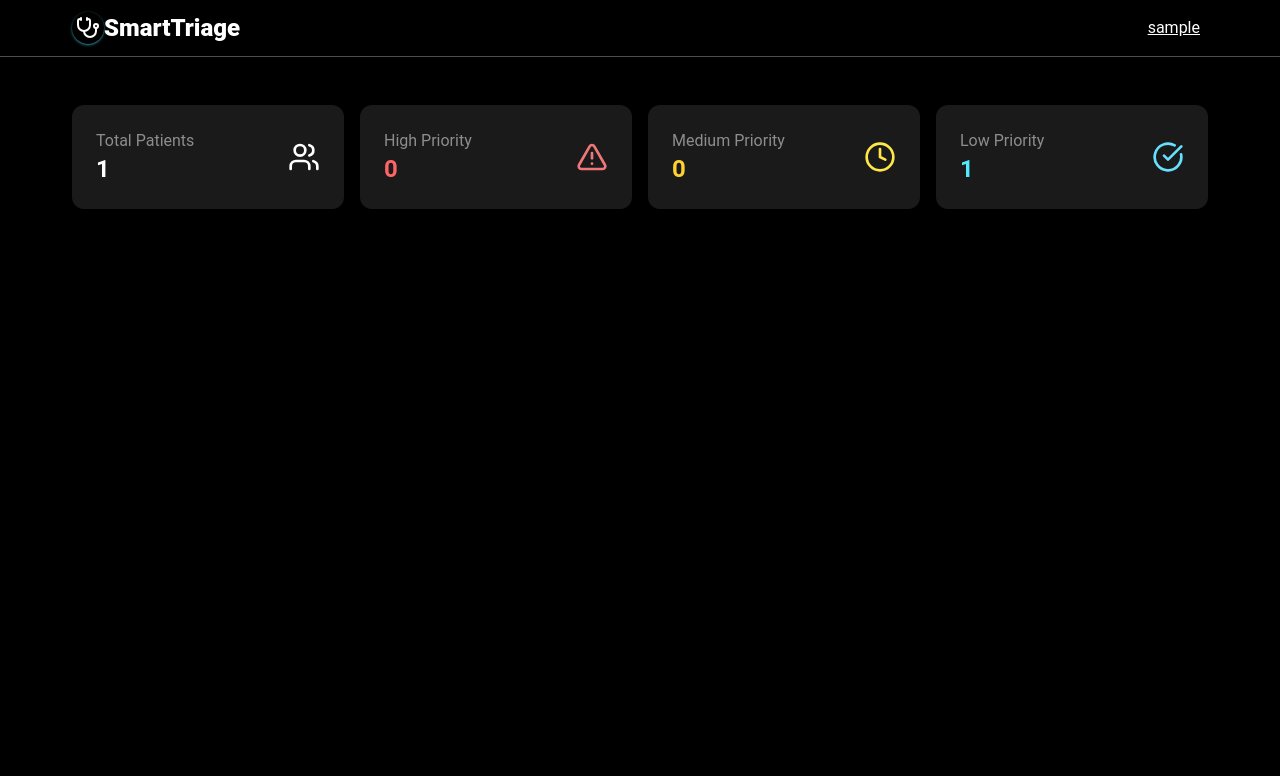
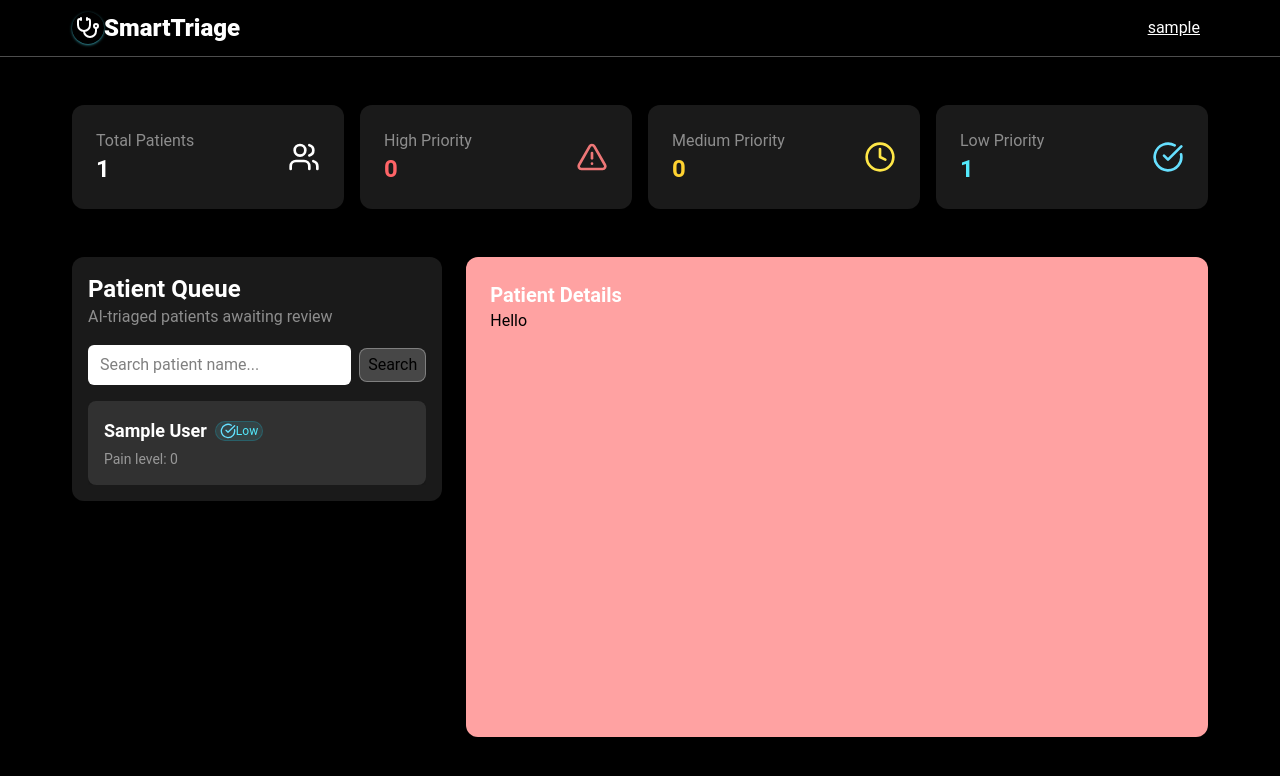
Before and after one commit to DaleStack/SmartTriage, a Django app: page /dashboard/ in a window 1280 px wide. Shown: the top 776 px of the page. Run offline with Django 5.2, Linux system fonts and the light colour scheme; a user stored in the database is signed in; tables that the repository leaves empty hold one stand-in row (values such as "Sample post"); some libraries are stand-ins or nearby versions.

Commit message:
feat: completed the patient list

```diff
--- a/theme/static/css/dist/styles.css
+++ b/theme/static/css/dist/styles.css
@@ -8,38 +8,34 @@
     --font-serif: ui-serif, Georgia, Cambria, "Times New Roman", Times, serif;
     --font-mono: ui-monospace, SFMono-Regular, Menlo, Monaco, Consolas, "Liberation Mono",
       "Courier New", monospace;
-    --color-red-100: oklch(93.6% 0.032 17.717);
-    --color-red-200: oklch(88.5% 0.062 18.334);
     --color-red-300: oklch(80.8% 0.114 19.571);
     --color-red-400: oklch(70.4% 0.191 22.216);
     --color-red-500: oklch(63.7% 0.237 25.331);
-    --color-red-600: oklch(57.7% 0.245 27.325);
     --color-red-700: oklch(50.5% 0.213 27.518);
-    --color-red-800: oklch(44.4% 0.177 26.899);
     --color-amber-300: oklch(87.9% 0.169 91.605);
     --color-amber-400: oklch(82.8% 0.189 84.429);
-    --color-yellow-100: oklch(97.3% 0.071 103.193);
-    --color-yellow-600: oklch(68.1% 0.162 75.834);
+    --color-yellow-300: oklch(90.5% 0.182 98.111);
     --color-yellow-800: oklch(47.6% 0.114 61.907);
-    --color-green-100: oklch(96.2% 0.044 156.743);
     --color-green-300: oklch(87.1% 0.15 154.449);
-    --color-green-600: oklch(62.7% 0.194 149.214);
     --color-green-700: oklch(52.7% 0.154 150.069);
-    --color-green-800: oklch(44.8% 0.119 151.328);
     --color-cyan-300: oklch(86.5% 0.127 207.078);
     --color-cyan-400: oklch(78.9% 0.154 211.53);
     --color-cyan-500: oklch(71.5% 0.143 215.221);
     --color-cyan-700: oklch(52% 0.105 223.128);
-    --color-blue-600: oklch(54.6% 0.245 262.881);
     --color-gray-50: oklch(98.5% 0.002 247.839);
+    --color-gray-200: oklch(92.8% 0.006 264.531);
     --color-gray-300: oklch(87.2% 0.01 258.338);
-    --color-gray-700: oklch(37.3% 0.034 259.733);
+    --color-gray-400: oklch(70.7% 0.022 261.325);
+    --color-gray-600: oklch(44.6% 0.03 256.802);
+    --color-gray-800: oklch(27.8% 0.033 256.848);
     --color-black: #000;
     --color-white: #fff;
     --spacing: 0.25rem;
     --container-3xl: 48rem;
     --text-sm: 0.875rem;
     --text-sm--line-height: calc(1.25 / 0.875);
+    --text-lg: 1.125rem;
+    --text-lg--line-height: calc(1.75 / 1.125);
     --text-xl: 1.25rem;
     --text-xl--line-height: calc(1.75 / 1.25);
     --text-2xl: 1.5rem;
@@ -60,6 +56,7 @@
     --radius-md: 0.375rem;
     --radius-lg: 0.5rem;
     --radius-xl: 0.75rem;
+    --radius-2xl: 1rem;
     --animate-pulse: pulse 2s cubic-bezier(0.4, 0, 0.6, 1) infinite;
     --default-transition-duration: 150ms;
     --default-transition-timing-function: cubic-bezier(0.4, 0, 0.2, 1);
@@ -276,14 +273,14 @@
   .my-8 {
     margin-block: calc(var(--spacing) * 8);
   }
-  .mt-2 {
-    margin-top: calc(var(--spacing) * 2);
-  }
   .mt-4 {
     margin-top: calc(var(--spacing) * 4);
   }
   .mt-\[30vh\] {
     margin-top: 30vh;
+  }
+  .mb-1 {
+    margin-bottom: calc(var(--spacing) * 1);
   }
   .mb-10 {
     margin-bottom: calc(var(--spacing) * 10);
@@ -303,8 +300,17 @@
   .hidden {
     display: none;
   }
+  .inline {
+    display: inline;
+  }
   .inline-block {
     display: inline-block;
+  }
+  .h-2 {
+    height: calc(var(--spacing) * 2);
+  }
+  .h-4 {
+    height: calc(var(--spacing) * 4);
   }
   .h-5 {
     height: calc(var(--spacing) * 5);
@@ -312,8 +318,23 @@
   .h-8 {
     height: calc(var(--spacing) * 8);
   }
+  .h-120 {
+    height: calc(var(--spacing) * 120);
+  }
+  .h-130 {
+    height: calc(var(--spacing) * 130);
+  }
+  .h-full {
+    height: 100%;
+  }
   .h-screen {
     height: 100vh;
+  }
+  .max-h-80 {
+    max-height: calc(var(--spacing) * 80);
+  }
+  .max-h-120 {
+    max-height: calc(var(--spacing) * 120);
   }
   .min-h-screen {
     min-height: 100vh;
@@ -366,29 +405,59 @@
   .gap-4 {
     gap: calc(var(--spacing) * 4);
   }
+  .gap-6 {
+    gap: calc(var(--spacing) * 6);
+  }
+  .gap-10 {
+    gap: calc(var(--spacing) * 10);
+  }
   :where(.space-y-2 > :not(:last-child)) {
     --tw-space-y-reverse: 0;
     margin-block-start: calc(calc(var(--spacing) * 2) * var(--tw-space-y-reverse));
     margin-block-end: calc(calc(var(--spacing) * 2) * calc(1 - var(--tw-space-y-reverse)));
+  }
+  :where(.space-y-3 > :not(:last-child)) {
+    --tw-space-y-reverse: 0;
+    margin-block-start: calc(calc(var(--spacing) * 3) * var(--tw-space-y-reverse));
+    margin-block-end: calc(calc(var(--spacing) * 3) * calc(1 - var(--tw-space-y-reverse)));
+  }
+  :where(.space-y-4 > :not(:last-child)) {
+    --tw-space-y-reverse: 0;
+    margin-block-start: calc(calc(var(--spacing) * 4) * var(--tw-space-y-reverse));
+    margin-block-end: calc(calc(var(--spacing) * 4) * calc(1 - var(--tw-space-y-reverse)));
   }
   :where(.space-y-5 > :not(:last-child)) {
     --tw-space-y-reverse: 0;
     margin-block-start: calc(calc(var(--spacing) * 5) * var(--tw-space-y-reverse));
     margin-block-end: calc(calc(var(--spacing) * 5) * calc(1 - var(--tw-space-y-reverse)));
   }
+  :where(.space-y-10 > :not(:last-child)) {
+    --tw-space-y-reverse: 0;
+    margin-block-start: calc(calc(var(--spacing) * 10) * var(--tw-space-y-reverse));
+    margin-block-end: calc(calc(var(--spacing) * 10) * calc(1 - var(--tw-space-y-reverse)));
+  }
   :where(.space-x-2 > :not(:last-child)) {
     --tw-space-x-reverse: 0;
     margin-inline-start: calc(calc(var(--spacing) * 2) * var(--tw-space-x-reverse));
     margin-inline-end: calc(calc(var(--spacing) * 2) * calc(1 - var(--tw-space-x-reverse)));
   }
+  .overflow-y-auto {
+    overflow-y: auto;
+  }
   .rounded {
     border-radius: 0.25rem;
+  }
+  .rounded-2xl {
+    border-radius: var(--radius-2xl);
   }
   .rounded-full {
     border-radius: calc(infinity * 1px);
   }
   .rounded-lg {
     border-radius: var(--radius-lg);
+  }
+  .rounded-md {
+    border-radius: var(--radius-md);
   }
   .rounded-xl {
     border-radius: var(--radius-xl);
@@ -401,6 +470,33 @@
     border-bottom-style: var(--tw-border-style);
     border-bottom-width: 1px;
   }
+  .border-amber-400\/20 {
+    border-color: color-mix(in srgb, oklch(82.8% 0.189 84.429) 20%, transparent);
+  }
+  @supports (color: color-mix(in lab, red, red)) {
+    .border-amber-400\/20 {
+      border-color: color-mix(in oklab, var(--color-amber-400) 20%, transparent);
+    }
+  }
+  .border-cyan-400 {
+    border-color: var(--color-cyan-400);
+  }
+  .border-cyan-400\/20 {
+    border-color: color-mix(in srgb, oklch(78.9% 0.154 211.53) 20%, transparent);
+  }
+  @supports (color: color-mix(in lab, red, red)) {
+    .border-cyan-400\/20 {
+      border-color: color-mix(in oklab, var(--color-cyan-400) 20%, transparent);
+    }
+  }
+  .border-cyan-400\/50 {
+    border-color: color-mix(in srgb, oklch(78.9% 0.154 211.53) 50%, transparent);
+  }
+  @supports (color: color-mix(in lab, red, red)) {
+    .border-cyan-400\/50 {
+      border-color: color-mix(in oklab, var(--color-cyan-400) 50%, transparent);
+    }
+  }
   .border-cyan-500\/50 {
     border-color: color-mix(in srgb, oklch(71.5% 0.143 215.221) 50%, transparent);
   }
@@ -460,17 +562,39 @@
       background-color: color-mix(in oklab, var(--color-cyan-300) 10%, transparent);
     }
   }
+  .bg-cyan-300\/20 {
+    background-color: color-mix(in srgb, oklch(86.5% 0.127 207.078) 20%, transparent);
+  }
+  @supports (color: color-mix(in lab, red, red)) {
+    .bg-cyan-300\/20 {
+      background-color: color-mix(in oklab, var(--color-cyan-300) 20%, transparent);
+    }
+  }
   .bg-gray-50 {
     background-color: var(--color-gray-50);
+  }
+  .bg-gray-200 {
+    background-color: var(--color-gray-200);
   }
   .bg-gray-300 {
     background-color: var(--color-gray-300);
   }
-  .bg-green-100 {
-    background-color: var(--color-green-100);
+  .bg-gray-400 {
+    background-color: var(--color-gray-400);
   }
-  .bg-red-100 {
-    background-color: var(--color-red-100);
+  .bg-red-300 {
+    background-color: var(--color-red-300);
+  }
+  .bg-red-300\/10 {
+    background-color: color-mix(in srgb, oklch(80.8% 0.114 19.571) 10%, transparent);
+  }
+  @supports (color: color-mix(in lab, red, red)) {
+    .bg-red-300\/10 {
+      background-color: color-mix(in oklab, var(--color-red-300) 10%, transparent);
+    }
+  }
+  .bg-transparent {
+    background-color: transparent;
   }
   .bg-white {
     background-color: var(--color-white);
@@ -491,25 +615,23 @@
       background-color: color-mix(in oklab, var(--color-white) 20%, transparent);
     }
   }
-  .bg-white\/30 {
-    background-color: color-mix(in srgb, #fff 30%, transparent);
-  }
-  @supports (color: color-mix(in lab, red, red)) {
-    .bg-white\/30 {
-      background-color: color-mix(in oklab, var(--color-white) 30%, transparent);
-    }
-  }
-  .bg-yellow-100 {
-    background-color: var(--color-yellow-100);
-  }
   .p-1 {
     padding: calc(var(--spacing) * 1);
+  }
+  .p-4 {
+    padding: calc(var(--spacing) * 4);
   }
   .p-6 {
     padding: calc(var(--spacing) * 6);
   }
+  .px-1 {
+    padding-inline: calc(var(--spacing) * 1);
+  }
   .px-2 {
     padding-inline: calc(var(--spacing) * 2);
+  }
+  .px-3 {
+    padding-inline: calc(var(--spacing) * 3);
   }
   .px-4 {
     padding-inline: calc(var(--spacing) * 4);
@@ -517,11 +639,17 @@
   .px-10 {
     padding-inline: calc(var(--spacing) * 10);
   }
+  .py-2 {
+    padding-block: calc(var(--spacing) * 2);
+  }
   .py-3 {
     padding-block: calc(var(--spacing) * 3);
   }
   .py-4 {
     padding-block: calc(var(--spacing) * 4);
+  }
+  .py-6 {
+    padding-block: calc(var(--spacing) * 6);
   }
   .text-center {
     text-align: center;
@@ -557,6 +685,15 @@
     font-size: var(--text-xl);
     line-height: var(--tw-leading, var(--text-xl--line-height));
   }
+  .text-\[8px\] {
+    font-size: 8px;
+  }
+  .text-\[10px\] {
+    font-size: 10px;
+  }
+  .text-\[12px\] {
+    font-size: 12px;
+  }
   .leading-normal {
     --tw-leading: var(--leading-normal);
     line-height: var(--leading-normal);
@@ -580,11 +717,8 @@
   .text-amber-300 {
     color: var(--color-amber-300);
   }
-  .text-amber-400 {
-    color: var(--color-amber-400);
-  }
-  .text-blue-600 {
-    color: var(--color-blue-600);
+  .text-black {
+    color: var(--color-black);
   }
   .text-cyan-300 {
     color: var(--color-cyan-300);
@@ -673,6 +806,10 @@
     transition-timing-function: var(--tw-ease, var(--default-transition-timing-function));
     transition-duration: var(--tw-duration, var(--default-transition-duration));
   }
+  .duration-200 {
+    --tw-duration: 200ms;
+    transition-duration: 200ms;
+  }
   .duration-300 {
     --tw-duration: 300ms;
     transition-duration: 300ms;
@@ -708,6 +870,21 @@
   @media (width >= 48rem) {
     .md\:block {
       display: block;
+    }
+  }
+  @media (width >= 48rem) {
+    .md\:w-1\/3 {
+      width: calc(1/3 * 100%);
+    }
+  }
+  @media (width >= 48rem) {
+    .md\:w-2\/3 {
+      width: calc(2/3 * 100%);
+    }
+  }
+  @media (width >= 48rem) {
+    .md\:w-120 {
+      width: calc(var(--spacing) * 120);
     }
   }
   @media (width >= 48rem) {
@@ -731,14 +908,25 @@
       line-height: var(--tw-leading, var(--text-6xl--line-height));
     }
   }
+  @media (width >= 48rem) {
+    .md\:text-lg {
+      font-size: var(--text-lg);
+      line-height: var(--tw-leading, var(--text-lg--line-height));
+    }
+  }
   @media (width >= 64rem) {
-    .lg\:grid-cols-3 {
-      grid-template-columns: repeat(3, minmax(0, 1fr));
+    .lg\:w-250 {
+      width: calc(var(--spacing) * 250);
     }
   }
   @media (width >= 64rem) {
     .lg\:grid-cols-4 {
       grid-template-columns: repeat(4, minmax(0, 1fr));
+    }
+  }
+  @media (width >= 64rem) {
+    .lg\:flex-row {
+      flex-direction: row;
     }
   }
   @media (width >= 64rem) {
--- a/user/templates/user/dashboard/dashboard.html
+++ b/user/templates/user/dashboard/dashboard.html
@@ -3,6 +3,6 @@
 {% block content %}
   <div>DASHBOARD - {{ user.username }}</div>
   {% include "user/dashboard/partial/statistics.html" %}
-
+  {% include "user/dashboard/partial/patient_list.html" %}
 
 {% endblock %}
--- a/user/templates/user/dashboard/partial/patient_list.html
+++ b/user/templates/user/dashboard/partial/patient_list.html
@@ -0,0 +1,61 @@
+{% load static %}
+
+<div class="px-4 lg:px-18 py-6 flex flex-col md:flex-row gap-6" style="font-family: 'Roboto', sans-serif; font-weight: 400; font-style: normal;" >
+    <!-- PATIENT LIST -->
+    <div class="w-full md:w-1/3">
+        <div class="bg-white/10 rounded-xl p-4 max-h-120 space-y-4">
+            <!-- Header -->
+                <div>
+                    <p class="text-2xl font-bold text-white">Patient Queue</p>
+                    <p class="text-white/50">AI-triaged patients awaiting review</p>
+                </div>
+
+                <!-- Search Field -->
+                <form action="" method="get" class="flex items-center gap-2">
+                    <input class="bg-white text-black px-3 py-2 rounded-md w-full" type="text" placeholder="Search patient name...">
+                    <button class="button-outline">Search</button>
+                </form>
+
+                <!-- Patient Cards -->
+                <div class="max-h-80 overflow-y-auto space-y-3">
+                    {% for patient in patient_list %}
+                        <a href="#" class="block">
+                            <div class="bg-white/10 hover:bg-white/30 p-4 rounded-lg shadow transition-all duration-200">
+                                <div class="mb-1 flex items-center space-x-2">
+                                    <p class="font-semibold text-white text-sm md:text-lg">{{ patient.full_name }}</p>
+                                    {% if patient.pain_level <= 3 %}
+                                        <div class="text-cyan-300 text-[12px] bg-cyan-300/10 border border-cyan-400/20 rounded-full px-1 flex items-center">
+                                            <img class="h-4" src="{% static 'user/images/low.svg' %}" alt="">
+                                            <p >Low</p>
+                                        </div>
+                                    {% elif patient.pain_level <= 7 %}
+                                        <div class="text-amber-300 text-[12px] bg-amber-300/10 border border-amber-400/20 rounded-full px-1 flex items-center">
+                                            <img class="h-4" src="{% static 'user/images/medium.svg' %}" alt="">
+                                            <p>Medium</p>
+                                        </div>
+                                    {% elif patient.pain_level <= 10 %}
+                                        <div class="text-red-300 text-[12px] bg-red-300/10 border border-red-400/20 rounded-full px-1 flex items-center">
+                                            <img class="h-4" src="{% static 'user/images/high.svg' %}" alt="">
+                                            <p>High</p>
+                                        </div>
+                                    {% else %}
+                                        <p class="text-white/50">Unknown Priority</p>
+                                    {% endif %}
+                                </div>
+                                <p class="text-sm text-white/50">Pain level: {{ patient.pain_level }}</p>
+                            </div>
+                        </a>
+                    {% empty %}
+                        <p class="text-white/50">No patients in queue.</p>
+                    {% endfor %}
+                </div>
+        </div>
+    </div>
+
+
+    <!-- PATIENT DETAILS or ACTIONS -->
+    <div class="w-full md:w-2/3 bg-red-300 rounded-xl p-6 shadow h-120">
+        <h2 class="text-xl font-bold text-white">Patient Details</h2>
+        <p>Hello</p>
+    </div>
+</div>
--- a/user/views.py
+++ b/user/views.py
@@ -76,5 +76,7 @@ def dashboard_view(request):
         pain_level__lte=10
     ).count()
 
+    patient_list = TriageModel.objects.filter(assigned_doctor=user).order_by("-submitted_at")
 
-    return render(request, 'user/dashboard/dashboard.html', {'user':user, 'triage_count':triage_count, "low_prio_count": low_priority_count, "med_prio_count": med_priority_count, "high_prio_count":high_priority_count})
+
+    return render(request, 'user/dashboard/dashboard.html', {'user':user, 'triage_count':triage_count, "low_prio_count": low_priority_count, "med_prio_count": med_priority_count, "high_prio_count":high_priority_count, "patient_list":patient_list})
```
Also changed, not shown: other parts of theme/static/css/dist/styles.css (+85 -37 lines).
